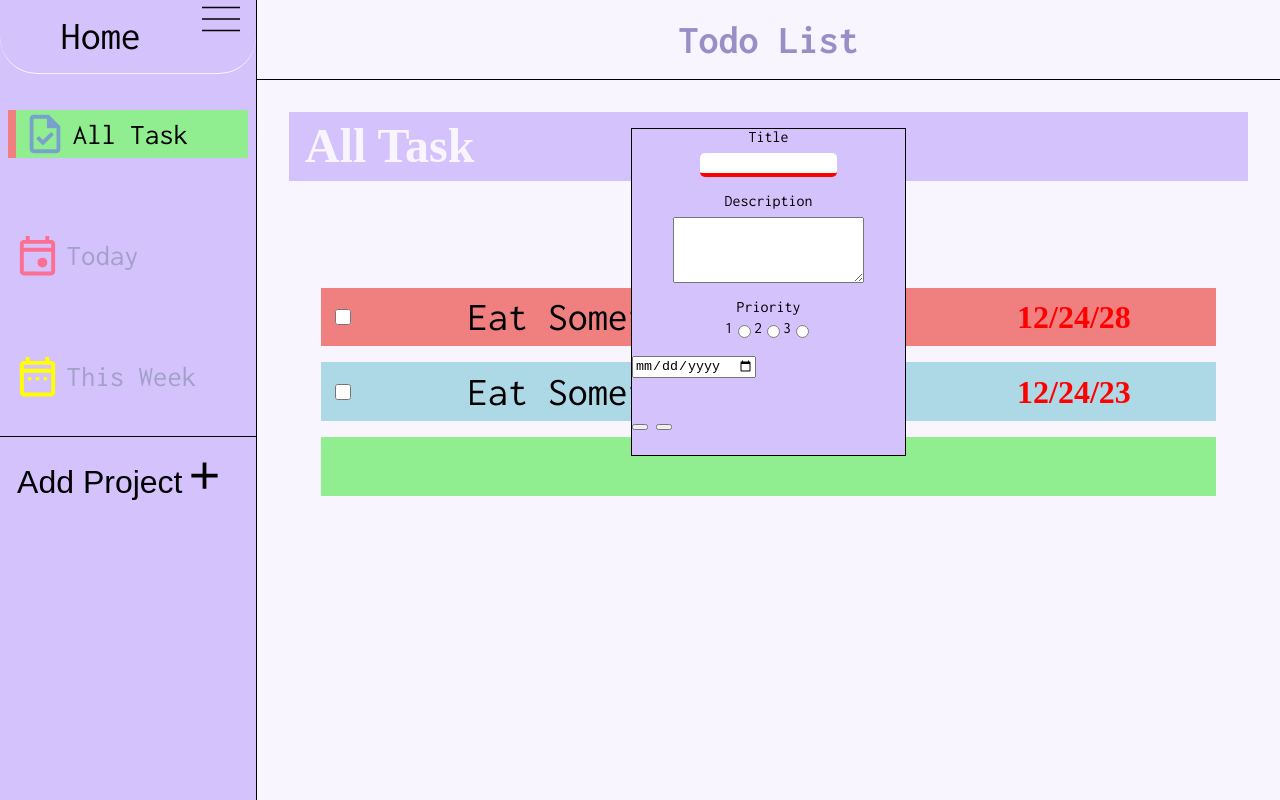
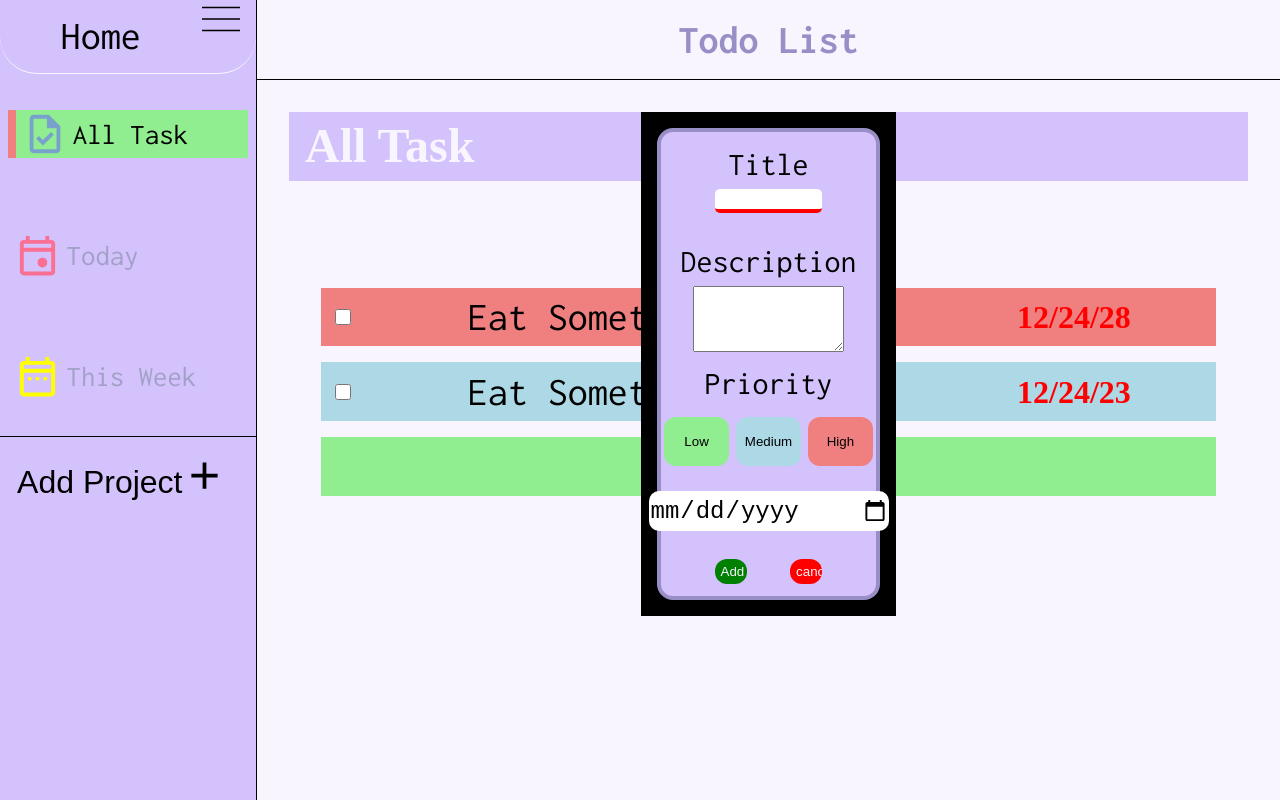
Before and after one commit to rustumsk/to-do-list, a website built with webpack: page src/index.html in a window 1280 px wide. Built offline with nearby package versions, Linux system fonts and the light colour scheme.

Commit message:
dialog design is done

```diff
--- a/src/index.html
+++ b/src/index.html
@@ -54,20 +54,17 @@
                         <div class="m-prio">
                             <div>Priority</div>
                             <div class="r-buttons">
-                                <label for="f-b">1</label>
-                                <input type="radio" name="rad" id="f-b">
-                                <label for="s-b">2</label>
-                                <input type="radio" name="rad" id="s-b">
-                                <label for="t-b">3</label>
-                                <input type="radio" name="rad" id="t-b">
+                                <button class="l">Low</button>
+                                <button class="m">Medium</button>
+                                <button class="h">High</button>
                             </div>
                         </div>
                         <div class="m-date">
-                            <input type="date">
+                            <input type="date" class="date-m">
                         </div>
                         <div class="m-buttons">
-                            <button></button>
-                            <button></button>
+                            <input type="button" class="m-add" value="Add">
+                            <input type="button" class="m-cancel" value="cancel">
                         </div>
                     </form>
                   </dialog>
--- a/src/index.js
+++ b/src/index.js
@@ -62,4 +62,14 @@ const aButton = document.querySelector(".t-icon").addEventListener("click", () =
     alert("Hi");
 })
 
+const dialog = document.querySelector(".dialog");
+
+const addTodo = document.querySelector(".t-icon").addEventListener("click", () =>{
+    dialog.showModal();
+})
+const cB = document.querySelector(".m-cancel");
+cB.addEventListener("click", () => {
+    dialog.close();
+});
+
 clicked(allTask,t);
--- a/src/styles.scss
+++ b/src/styles.scss
@@ -81,7 +81,17 @@ $tertiary-color: #998FC7;
   background-repeat: no-repeat;
   background-size: 90%;
 }
-
+@mixin mBtn ($color){
+  width: 15%;
+  height: 50%;
+  border-radius: 12px;
+  background-color: $color;
+  color: $main-color;
+  border: none;
+  &:hover{
+    border: solid 2px black;
+  }
+}
 body{
     height: 100dvh;
     //background-color: blue;
@@ -327,11 +337,11 @@ body{
         flex-direction: column;
         dialog{
           position: absolute;
-          background-color: transparent;
-          width: 30%;
-          height: 50%;
+          background-color: black;
+          width: 25%;
+          height: 70%;
           align-self: center;
-          display: flex;
+          //display: flex;
           border: none;
           .d-pop{
             flex: 1;
@@ -339,10 +349,12 @@ body{
             display: flex;
             flex-direction: column;
             background-color: $secondary-color;
-            border: solid 1px;
             font-family: "Inconsolata", monospace;
             font-weight: 100%;
             gap: 1rem;
+            height: 100%;
+            border-radius: 1rem;
+            border: solid 4px $tertiary-color;
             .m-title{
               flex: 1;
               width: 100%;
@@ -354,6 +366,7 @@ body{
               label{
                 display: grid;
                 place-content: center;
+                font-size: 2rem;
               }
               input{
                 width: 50%;
@@ -373,6 +386,7 @@ body{
               gap: .5rem;
               label{
                 display: grid;
+                font-size: 2rem;
                 place-content: center;
               }
               textarea{
@@ -387,13 +401,56 @@ body{
                 flex: 1;
                 display: flex;
                 justify-content: center;
+                font-size: 2rem;
+              }
+              .r-buttons{
+                display: flex;
+                justify-content: space-around;
+                button{
+                  width: 30%;
+                  border: none;
+                  border-radius: 12px;
+                  &:hover{
+                    border: solid 4px $secondary-color;
+                  }
+                }
+                .l{
+                  background-color: lightgreen;
+                }
+                .m{
+                  background-color: lightblue;
+                }
+                .h{
+                  background-color: lightcoral;
+                }
               }
             }
             .m-date{
-              flex: 1;
+              flex: .5;
+              display: grid;
+              place-content: end;
+              justify-content: center;
+              .date-m{
+                border: none;
+                outline: none;
+                width: 15rem;
+                height: 2.5rem;
+                border-radius: 10px;
+                font-size: 1.5rem;
+              }
             }
             .m-buttons{
-              flex: 1;
+              flex: .5;
+              display: flex;
+              justify-content: center;
+              align-items: center;
+              gap: 20%;
+              .m-add{
+                @include mBtn(green);
+              }
+              .m-cancel{
+                @include mBtn(red);
+              }
             }
           }
         }
```
Also changed, not shown: dist/bundle.js, dist/index.html.
